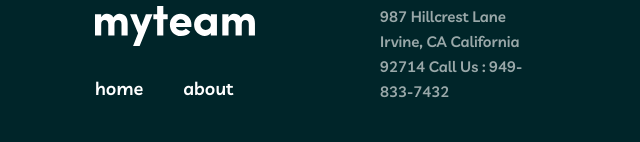
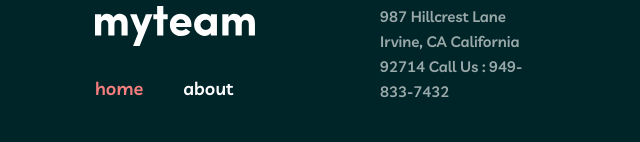
Before and after one commit to Abdumalik-cell/myteam, a plain HTML site: page index.html in a window 1280 px wide. In both pictures the pointer is over the link 119 px from the left and 2464 px from the top of the page. Shown: the part 2376-2518 px from the top of the page, 0-640 px from the left. Drawn offline with Linux system fonts and the light colour scheme; files whose address does not match are found by name.

Commit message:
full site

```diff
--- a/css/style.css
+++ b/css/style.css
@@ -541,6 +541,10 @@ body {
 	font-size: 18px;
 	line-height: 28px;
 	color: #fff;
+}
+
+.site-footer__link:hover {
+	color: #f67e7e;
 }
 
 .site-footer__links {
```
